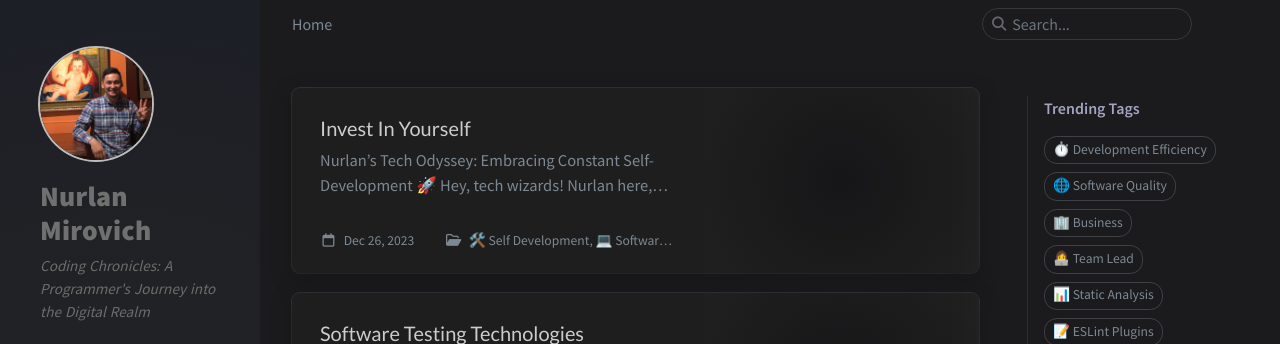
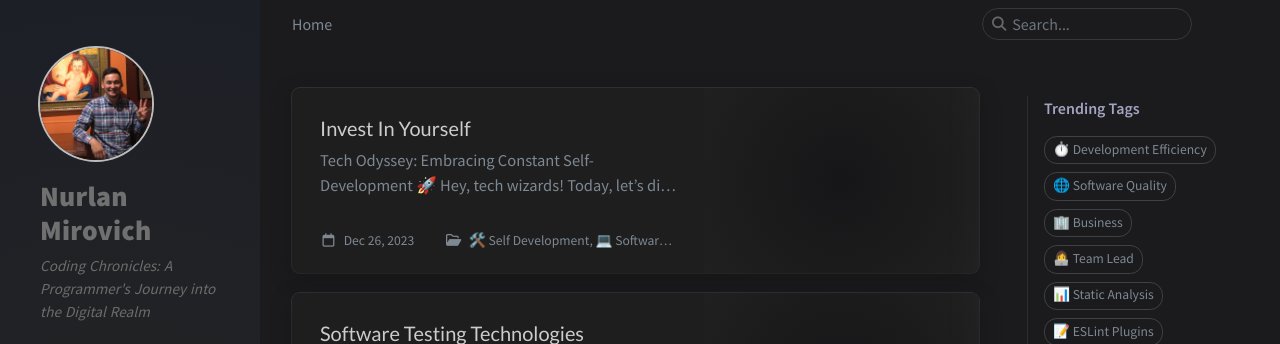
Before and after one commit to lakviat/nmirovich.com, a Jekyll site: the page built from index.html, in a window 1280 px wide and 1015 px high. Shown: the top 344 px of the window. Built offline with Jekyll 4.4.1, drawn with Linux system fonts in a browser that asks for light colours; cached includes are drawn as plain includes; a script that is not in the unit is left out; the list of posts is cut into pages by our own code; comment, search, counter and statistics services are not loaded.

Commit message:
removing my name from the post

```diff
--- a/_posts/2023-12-26-invest-in-yourself.md
+++ b/_posts/2023-12-26-invest-in-yourself.md
@@ -29,17 +29,17 @@ image:
 
 ---
 
-## Nurlan's Tech Odyssey: Embracing Constant Self-Development 🚀
+## Tech Odyssey: Embracing Constant Self-Development 🚀
 
-Hey, tech wizards! Nurlan here, and today, I want to dive into a topic that's not just a mantra but a way of life in the tech realm - constant self-development.
+Hey, tech wizards! Today, let's dive into a topic that's not just a mantra but a way of life in the tech realm - constant self-development.
 
 ## 1. Why Constantly Improving Your Skills Is a Game-Changer 💪
 
 In the dynamic world of tech, adaptability is key. Why? Because every line of code, every algorithm, every innovation is a step forward. And standing still? Well, that's like willingly taking a step backward. Continuous improvement is our secret sauce. It's what keeps us relevant, pushes our boundaries, and transforms us into the architects of the future.
 
-## 2. Elevate Your Skills with Nurlan's Pro Tip 🚀
+## 2. Elevate Your Skills with a Pro Tip 🚀
 
-Let me drop some knowledge from my tech toolbox. [Insert your personalized suggestion or advice here. Maybe share a pivotal moment in your learning journey or a technology that has revolutionized your approach.]
+Let's drop some knowledge from the tech toolbox. [Insert your personalized suggestion or advice here. Maybe share a pivotal moment in your learning journey or a technology that has revolutionized your approach.]
 
 ## 3. Unlock Your Potential: References and Materials to Boost Your Skills 📚
 
```
